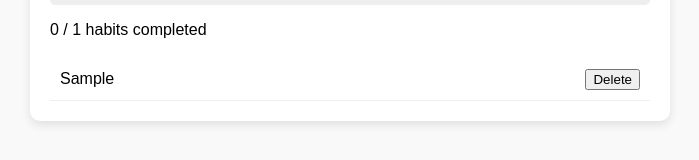
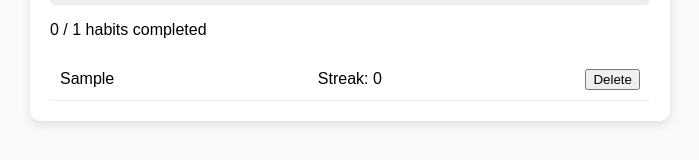
Before and after one commit to Shashi5657/Habit-Tracker, a React (Vite) app: page / in a window 1280 px wide. Both pictures are taken after typing "Sample" into the empty fields and a click on the button "Add Habit". Shown: the part 212-372 px from the top of the page, without its empty margins (290-989 px from the left). Built offline with nearby package versions, Linux system fonts and the light colour scheme.

Commit message:
habit tracker

```diff
--- a/src/components/HabitList.jsx
+++ b/src/components/HabitList.jsx
@@ -7,6 +7,7 @@ const HabitList = ({ habits, toggleCompletion, deleteHabit }) => {
           className={`habit-item ${habit.completed ? "completed" : ""}`}
         >
           <span onClick={() => toggleCompletion(habit.id)}>{habit.name}</span>
+          <span className="streak">Streak: {habit.streak}</span>
           <button onClick={() => deleteHabit(habit.id)}>Delete</button>
         </div>
       ))}
```
